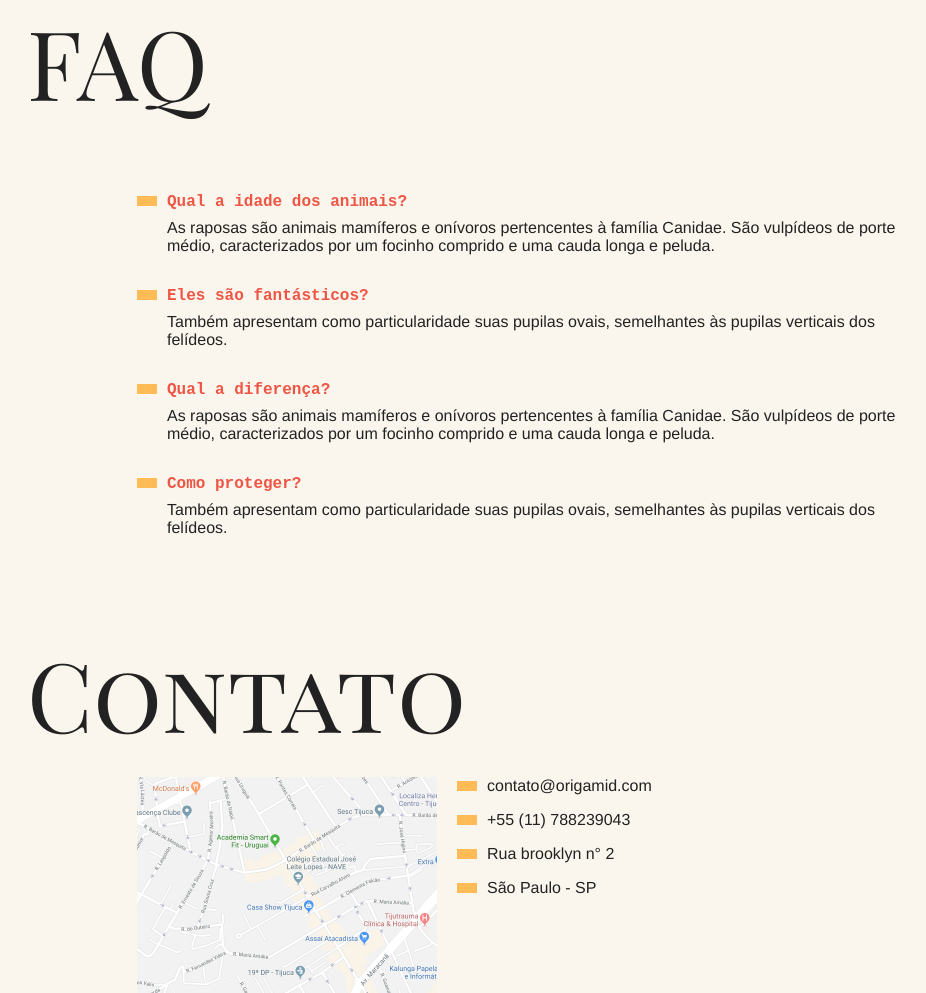
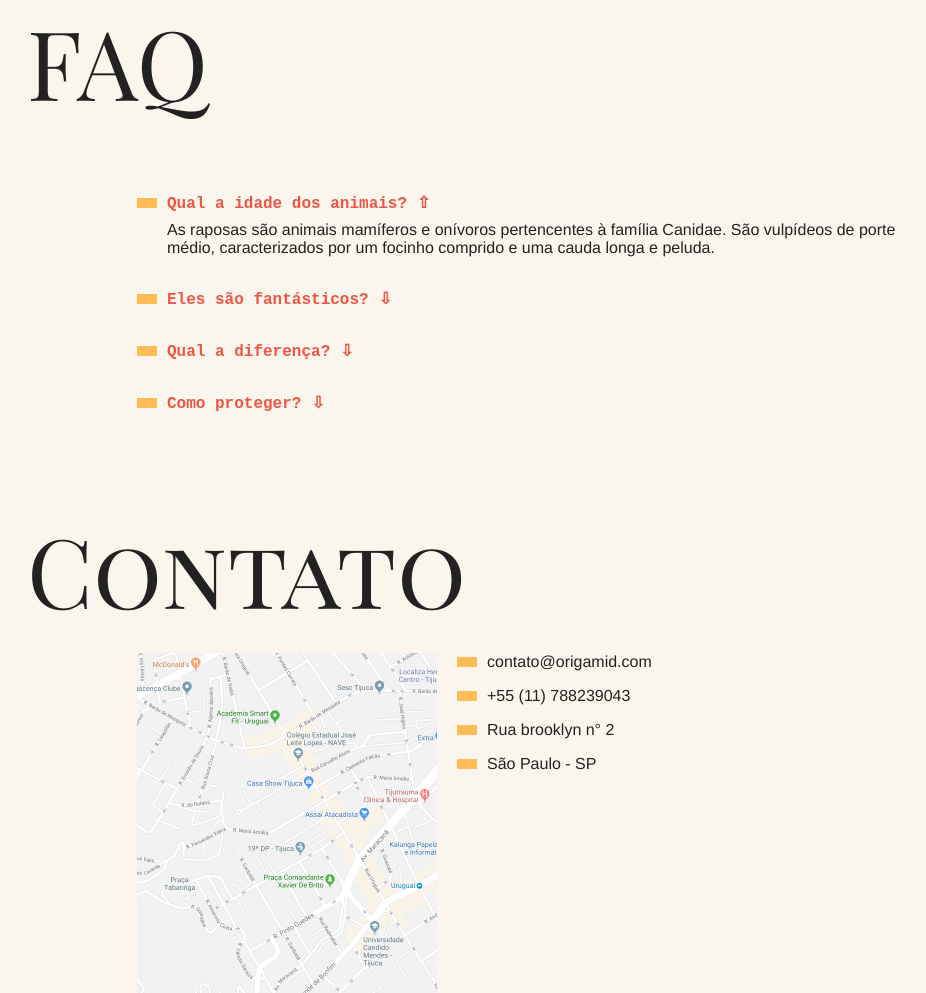
Before and after one commit to LuisReis2/AnimaisFantasticos, a plain HTML site: page index.html in a window 1280 px wide. Shown: the part 789-1782 px from the top of the page, without its empty margins (163-1089 px from the left). Drawn offline with Linux system fonts and the light colour scheme.

Commit message:
Accordion-list

```diff
--- a/css/style.css
+++ b/css/style.css
@@ -211,3 +211,29 @@ body{
     transform: translate3d(0,0,0);
   }
 }
+.js-accordion dt::after{
+  content: '⇩';
+  margin-left: 10px;
+}
+.js-accordion dt.ativo::after{
+  content: '⇧';
+  margin-left: 10px;
+}
+.js-accordion dd{
+  display: none;
+}
+.js-accordion dd.ativo{
+  display: block;
+  animation: accordionScroll .3s forwards;
+}
+
+@keyframes accordionScroll{
+  from{
+    opacity: 0;
+    max-height: 0;
+  }
+  to{
+    opacity: 1;
+    max-height: 200px;
+  }
+}
--- a/index.html
+++ b/index.html
@@ -80,9 +80,9 @@
   </section>
   <section class="grid-section faq" id="faq">
     <h1 class="titulo">FAQ</h1>
-    <dl class="faq-lista">
-      <dt>Qual a idade dos animais?</dt>
-      <dd>As raposas são animais mamíferos e onívoros pertencentes à família Canidae. São vulpídeos de porte médio, caracterizados por um focinho comprido e uma cauda longa e peluda.</dd>
+    <dl class="faq-lista js-accordion">
+      <dt class="ativo">Qual a idade dos animais?</dt>
+      <dd class="ativo">As raposas são animais mamíferos e onívoros pertencentes à família Canidae. São vulpídeos de porte médio, caracterizados por um focinho comprido e uma cauda longa e peluda.</dd>
       <dt>Eles são fantásticos?</dt>
       <dd>Também apresentam como particularidade suas pupilas ovais, semelhantes às pupilas verticais dos felídeos.</dd>
       <dt>Qual a diferença?</dt>
--- a/script.js
+++ b/script.js
@@ -18,3 +18,12 @@ imgs.forEach((img, index)=>{
 }
 }
 initTab()
+
+const dts = document.querySelectorAll('.js-accordion dt');
+
+dts.forEach((dt, index)=>{
+  dt.addEventListener('click', ()=>{
+     dt.classList.toggle('ativo');
+     dt.nextElementSibling.classList.toggle('ativo');
+  })
+})
```
